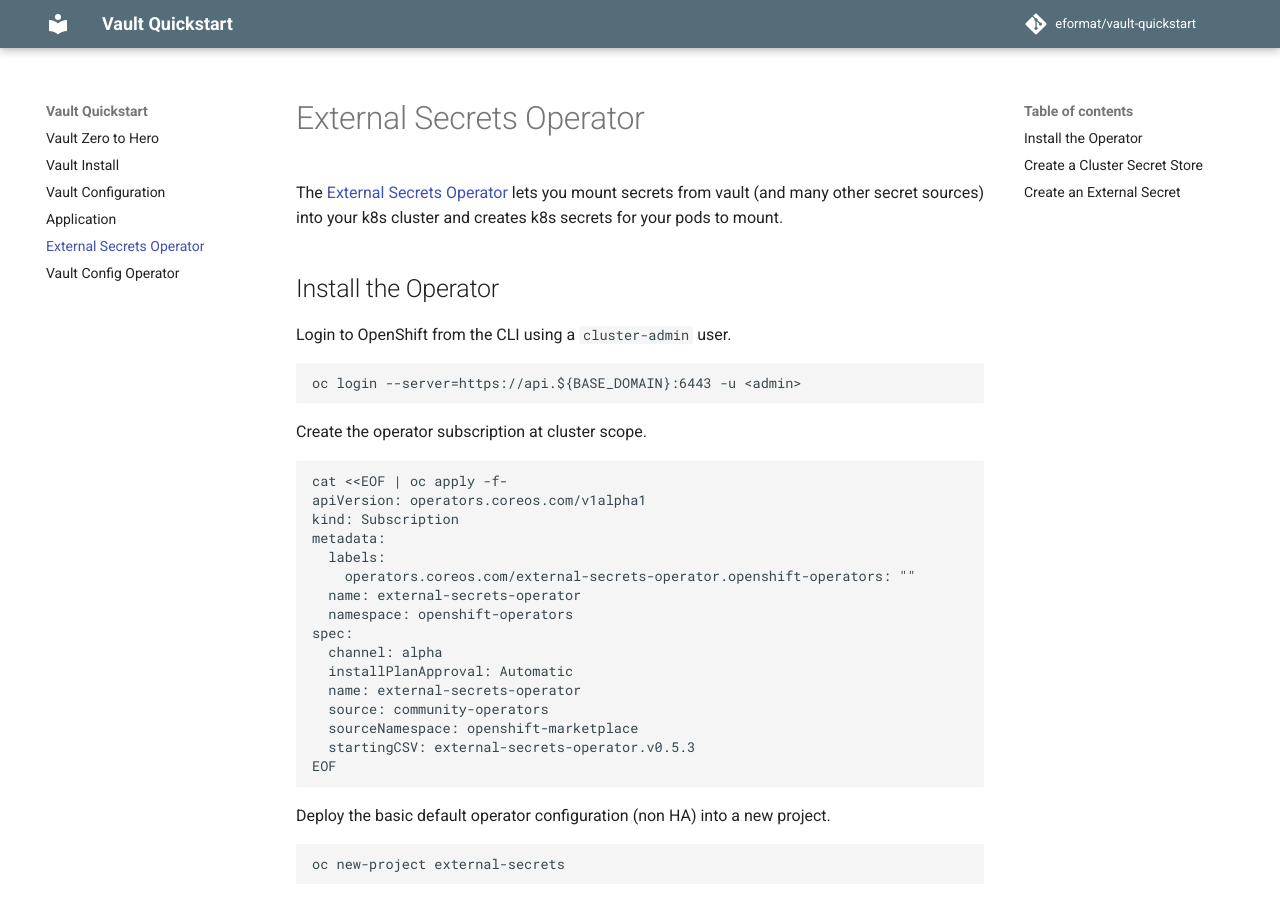
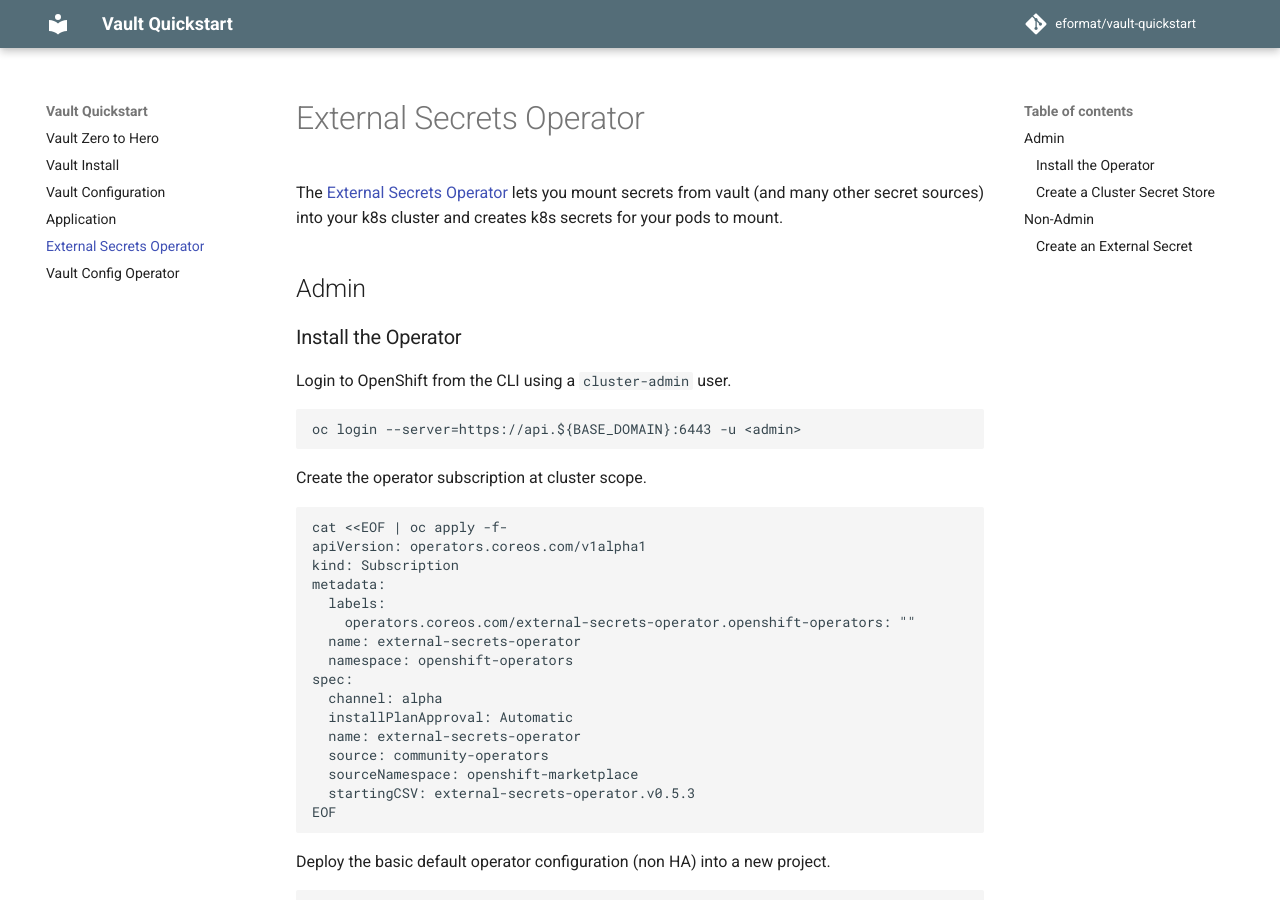
Before and after one commit to eformat/vault-quickstart, an MkDocs documentation site: the page built from docs/4-external-secrets-operator.md, in a window 1280 px wide and 900 px high. Built offline with MkDocs 1.6.1 and Material for MkDocs 9.7.7, drawn with Linux system fonts in a browser that asks for light colours; comment, search, counter and statistics services are not loaded.

Commit message:
🦉 add external secrets doc 🦉

````diff
--- a/docs/4-external-secrets-operator.md
+++ b/docs/4-external-secrets-operator.md
@@ -2,7 +2,9 @@
 
 The [External Secrets Operator](https://external-secrets.io/v0.5.3/provider-hashicorp-vault) lets you mount secrets from vault (and many other secret sources) into your k8s cluster and creates k8s secrets for your pods to mount.
 
-## Install the Operator
+## Admin
+
+### Install the Operator
 
 Login to OpenShift from the CLI using a `cluster-admin` user.
 
@@ -79,7 +81,7 @@
 EOF
 ```
 
-## Create a Cluster Secret Store
+### Create a Cluster Secret Store
 
 There are both cluster and namespaced scoped connections to the secret store aka vault in out case. We are going to setup a `ClusterSecretStore` for demonstration purposes.
 
@@ -137,7 +139,9 @@
   Normal   Valid                  7s (x2 over 7s)    cluster-secret-store  store validated
 </pre>
 
-## Create an External Secret
+## Non-Admin
+
+### Create an External Secret
 
 Login using our team user `mike` and change context to our app project.
 
````
